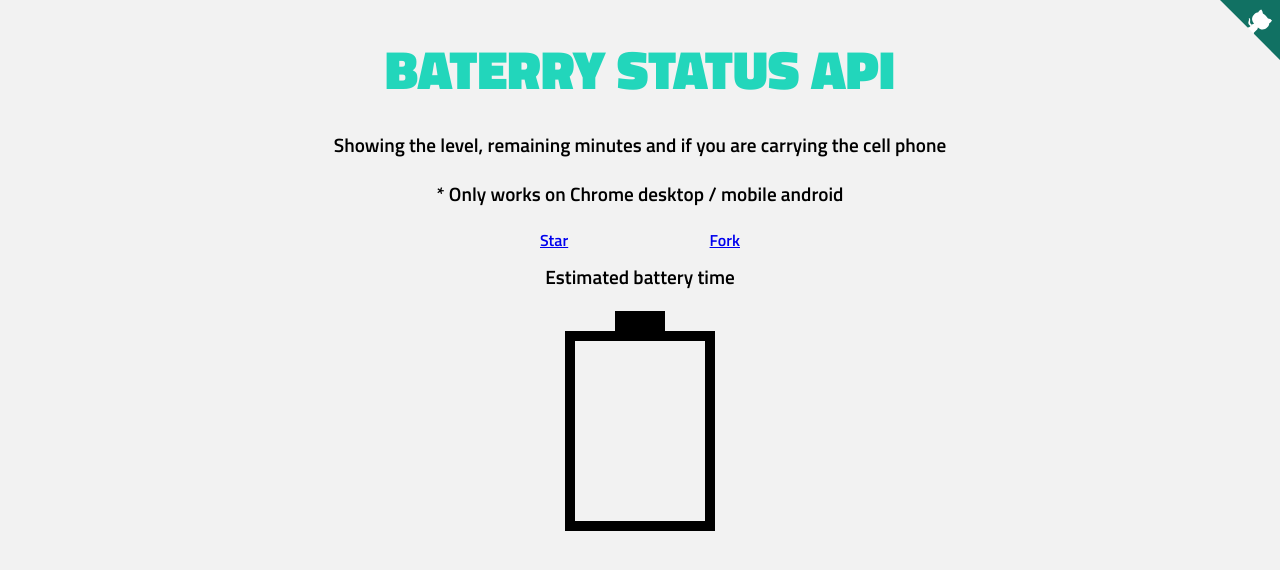
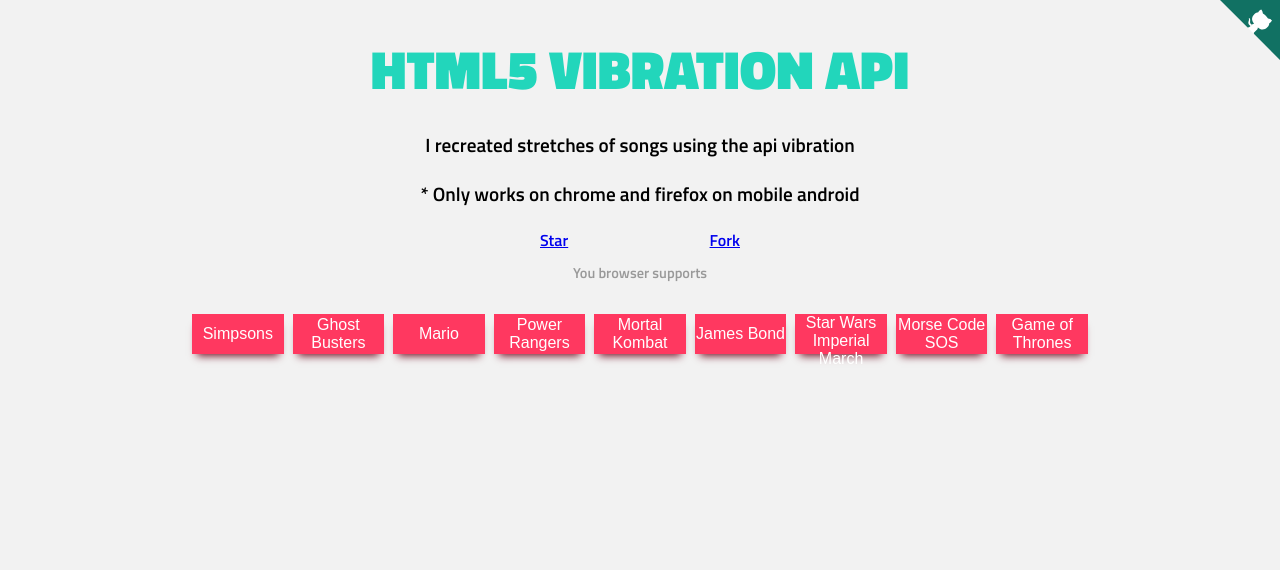
Before and after one commit to hjdesigner/hjdesigner.github.io, a Jekyll site: the page battery-status-api/index.html, which Jekyll copies as it is, in a window 1280 px wide. Shown: the top 570 px of the page. Built offline with Jekyll 4.4.1, drawn with Linux system fonts in a browser that asks for light colours.

```diff
--- a/battery-status-api/css/style.css
+++ b/battery-status-api/css/style.css
@@ -56,71 +56,24 @@
     justify-content: space-between;
     list-style: none;
 }
-p[data-js="text-percentage"]{
-    width: 100%;
-    height: 24px;
-    font-size: 100%;
-    margin: 0;
-    position: absolute;
-    top: calc(50% - 12px);
+p[data-js="support"]{
+    font-size: .9em;
+    color: #999;
 }
-.battery{
+.box-buttons{
     width: 100%;
     height: auto;
-    margin-top: 40px;
-    display: flex;
-    justify-content: center;
 }
-.drawing-battery{
-    width: 150px;
-    height: 200px;
-    border: 10px solid #000;
-    position: relative;
-}
-.drawing-battery:before{
-    content: "";
-    width: 50px;
-    height: 20px;
-    position: absolute;
-    top: -30px;
-    left: calc(50% - 25px);
-    background-color: #000;
-}
-.drawing-battery-lavel{
-    width: 100px;
-    max-height: 150px;
-    position: absolute;
-    left: calc(50% - 50px);
-    bottom: 10px;
-    background-color: #22d6bb;
-}
-.charging{
-    opacity: 0;
-    width: 100px;
-    height: 50px;
-    position: absolute;
-    transform: translateY(210px);
-    left: calc(50% - 50px);
-    background-color: #28272c;
-    transition: all 500ms ease-in-out;
-}
-.charging:before{
-    content: "";
-    width: 50px;
-    height: 10px;
-    position: absolute;
-    top: -10px;
-    left: calc(50% - 25px);
-    background-color: #707175;
-}
-.charging:after{
-    content: "";
-    width: 10px;
-    height: 50px;
-    position: absolute;
-    bottom: -50px;
-    left: calc(50% - 5px);
-    background-color: #000;
+button{
+    width: 100%;
+    height: 40px;
+    margin-bottom: 10px;
+    background-color: #ff3860;
+    border: 0;
+    color: #FFF;
+    font-size: 1em;
+    box-shadow: 0px 7px 8px -5px #731225;
+    cursor: pointer;
 }
 @media screen and (min-width: 768px){
     h1{
--- a/battery-status-api/index.html
+++ b/battery-status-api/index.html
@@ -4,7 +4,7 @@
     <meta charset="UTF-8">
     <meta name="viewport" content="width=device-width, initial-scale=1.0">
     <meta http-equiv="X-UA-Compatible" content="ie=edge">
-    <title>Baterry Status API</title>
+    <title>HTML5 Vibration API - Stretches Of Songs</title>
     <meta http-equiv="X-UA-Compatible" content="ie=edge">
     <meta name="description" content="Chatbot CSS para ajudar você lembrar de uma propriedade"/>
     <link rel="base" href="http://henriquemelanda.com.br/vibration-api/"/>
@@ -36,29 +36,35 @@
     </div>
     <div class="main">
         <div class="container">
-            <h1>Baterry Status API</h1>
-            <p>Showing the level, remaining minutes and if you are carrying the cell phone</p>
-            <p>* Only works on Chrome desktop / mobile android</p>
+            <h1>HTML5 Vibration API</h1>
+            <p>I recreated stretches of songs using the api vibration</p>
+            <p>* Only works on chrome and firefox on mobile android</p>
             <div class="links">
                 <ul>
                     <li class="git-btn">
-                        <a class="github-button" href="https://github.com/hjdesigner/baterry-status-api" data-size="large" data-show-count="true" aria-label="Star hjdesigner/vibration-api on GitHub">Star</a>
+                        <a class="github-button" href="https://github.com/hjdesigner/vibration-api" data-size="large" data-show-count="true" aria-label="Star hjdesigner/vibration-api on GitHub">Star</a>
                     </li>
                     <li class="git-btn">
-                        <a class="github-button" href="https://github.com/hjdesigner/baterry-status-api/fork" data-size="large" data-show-count="true" aria-label="Fork hjdesigner/vibration-api on GitHub">Fork</a></li>
+                        <a class="github-button" href="https://github.com/hjdesigner/vibration-api/fork" data-size="large" data-show-count="true" aria-label="Fork hjdesigner/vibration-api on GitHub">Fork</a></li>
                     </li>
                 </ul>
             </div>
-            <p data-js="time">Estimated battery time <span></span></p>
-
-            <div class="battery">
-                <div class="drawing-battery">
-                    <div class="drawing-battery-lavel"><p data-js="text-percentage"></p></div>
-                    <div class="charging"></div>
-                </div>
+            <p data-js="support"></p>
+            <div class="box-buttons">
+                <button data-js="simpsons">Simpsons</button>
+                <button data-js="ghostBusters">Ghost Busters</button>
+                <button data-js="mario">Mario</button>
+                <button data-js="powerRangers">Power Rangers</button>
+                <button data-js="mortalKombat">Mortal Kombat</button>
+                <button data-js="jamesbond">James Bond</button>
+                <button data-js="starwars">Star Wars Imperial March</button>
+                <button data-js="morsecode">Morse Code SOS</button>
+                <button data-js="gameOfThrones">Game of Thrones</button>
             </div>
         </div>
     </div>
+
+
     <script src="scripts/script.js"></script>
     <script async defer src="https://buttons.github.io/buttons.js"></script>
     <script>
--- a/battery-status-api/scripts/script.js
+++ b/battery-status-api/scripts/script.js
@@ -1,46 +1,129 @@
-const charging = document.querySelector('.charging');
-const level = document.querySelector('.drawing-battery-lavel');
-const time = document.querySelector('p[data-js="time"] span');
-const textPercentage = document.querySelector('p[data-js="text-percentage"]');
-
-function updateBatteryStatus(battery) {
-
-    console.log(battery.dischargingTime);
-
-    time.textContent = `${Math.round(battery.dischargingTime / 60)} minutes`;
+const btnSimpsons = document.querySelector('button[data-js="simpsons"]');
+const btnGhostBusters = document.querySelector('button[data-js="ghostBusters"]');
+const btnMario = document.querySelector('button[data-js="mario"]');
+const btnPowerRangers = document.querySelector('button[data-js="powerRangers"]');
+const btnMortalKombat = document.querySelector('button[data-js="mortalKombat"]');
+const btnJamesBond = document.querySelector('button[data-js="jamesbond"]');
+const btnStarWars = document.querySelector('button[data-js="starwars"]');
+const btnMorseCode = document.querySelector('button[data-js="morsecode"]');
+const btnGameOfThrones = document.querySelector('button[data-js="gameOfThrones"]');
+const textSupport = document.querySelector('p[data-js="support"]');
 
 
-    level.style.height = `${Math.round(battery.level * 100)}%`;
+function musicSimpsons(){
+    //Simpsons
+    navigator.vibrate([
+        166,320,128,257,
+        103,249,71,145,
+        138,366,119,273,
+        120,248,79,121,
+        71,121,63,113,
+        63,129,263,665,
+        103,112,64,113,
+        63,105,63,129,
+        119,521,71,129,
+        63,120,56,149,
+        107
+    ]);
+}
+function musicGhostBusters(){
+    navigator.vibrate([
+        592,184,632,144,
+        584,169,534,282,
+        96,159,95,161,
+        104,24,88,40,
+        120,152,
+        592,184,632,144,
+        584,169,534,282,
+        96,159,95,161,
+        104,24,88,40,
+        120,152
+    ]);
+}
+function musicMario(){
+    navigator.vibrate([
+        87,89,104,176,
+        96,176,88,88,
+        79,241,176,377,
+        191
+    ]);
+}
+function musicPowerRangers(){
+    navigator.vibrate([
+        150,150,150,150,
+        75,75,150,150,150,
+        150,450]
+    );
+}
+function musicMortalKombat(){
+    navigator.vibrate([
+        100,200,100,200,
+        100,200,100,200,100,
+        100,100,100,100,
+        200,100,200,100,
+        200,100,200,100,
+        100,100,100,100,200,
+        100,200,100,200,
+        100,200,100,100,100,
+        100,100,100,100,100,
+        100,100,50,50,
+        100,800]
+    );
+}
+function musicJamesBond(){
+    navigator.vibrate([
+        200,100,200,275,
+        425,100,200,100,
+        200,275,425,100,
+        75,25,75,125,75,
+        25,75,125,100,
+        100]
+    );
+}
+function musicStarWars(){
+    navigator.vibrate([
+        500,110,500,110,
+        450,110,200,110,
+        170,40,450,110,
+        200,110,170,40,
+        500]
+    );
+}
+function musicMorseCode(){
+    navigator.vibrate([
+        100,30,100,30,
+        100,200,200,30,
+        200,30,200,200,
+        100,30,100,30,
+        100]
+    );
+}
+function musicGameOfThrones(){
+    navigator.vibrate([
+        950,50,530,80,
+        100,100,100,60,
+        930,50,530,80,
+        100,100,100,60,
+        980
+        ]
+    );
+}
 
-    textPercentage.textContent = `${Math.round(battery.level * 100)}%`;
+navigator.vibrate = navigator.vibrate || navigator.webkitVibrate || navigator.mozVibrate || navigator.msVibrate;
 
 
-    if(battery.charging === true){
-        charging.style.opacity = '1';
-        charging.style.transform = 'translateY(200px)';
-    }else{
-        charging.style.opacity = '0';
-        charging.style.transform = 'translateY(210px)';
-    }
 
-
-    console.log();
+if('vibrate' in navigator){
+    textSupport.innerHTML = 'You browser supports'
+    btnSimpsons.addEventListener('click', musicSimpsons);
+    btnGhostBusters.addEventListener('click', musicGhostBusters);
+    btnMario.addEventListener('click', musicMario);
+    btnPowerRangers.addEventListener('click', musicPowerRangers);
+    btnMortalKombat.addEventListener('click', musicMortalKombat);
+    btnJamesBond.addEventListener('click', musicJamesBond);
+    btnStarWars.addEventListener('click', musicStarWars);
+    btnMorseCode.addEventListener('click', musicMorseCode);
+    btnGameOfThrones.addEventListener('click',musicGameOfThrones);
+}else{
+    textSupport.innerHTML = 'You browser does not supports'
 }
-
-
-navigator.getBattery().then(function(battery) {
-
-    updateBatteryStatus(battery);
-
-    battery.onchargingchange = function () {
-        updateBatteryStatus(battery);
-    };
-
-    battery.onlevelchange = function () {
-        updateBatteryStatus(battery);
-    };
-
-    battery.ondischargingtimechange = function () {
-        updateBatteryStatus(battery);
-    };
-});
```
Also changed, not shown: battery-status-api/image/battery-status-api.jpg (added), battery-status-api/image/vibration-api.jpg (deleted).
